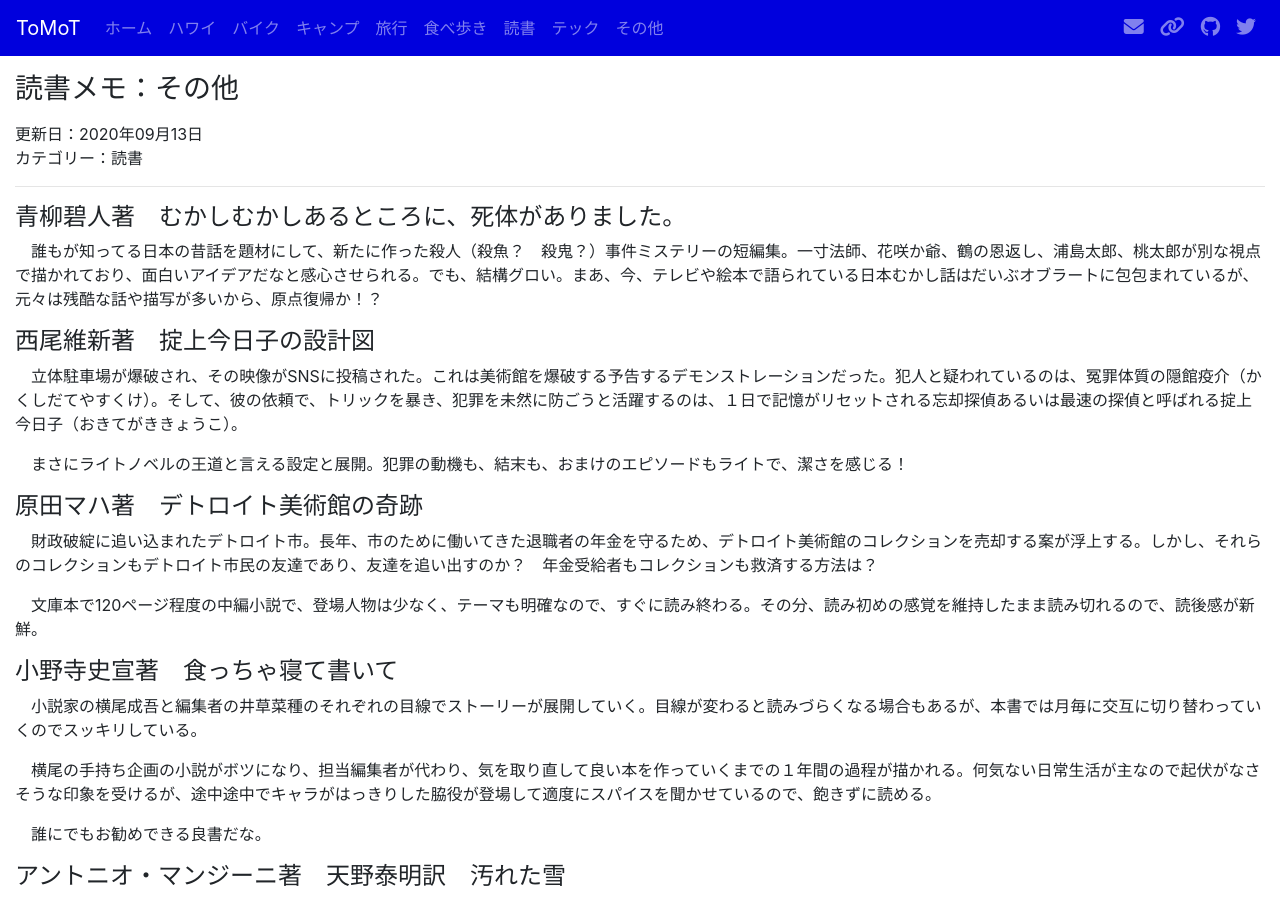
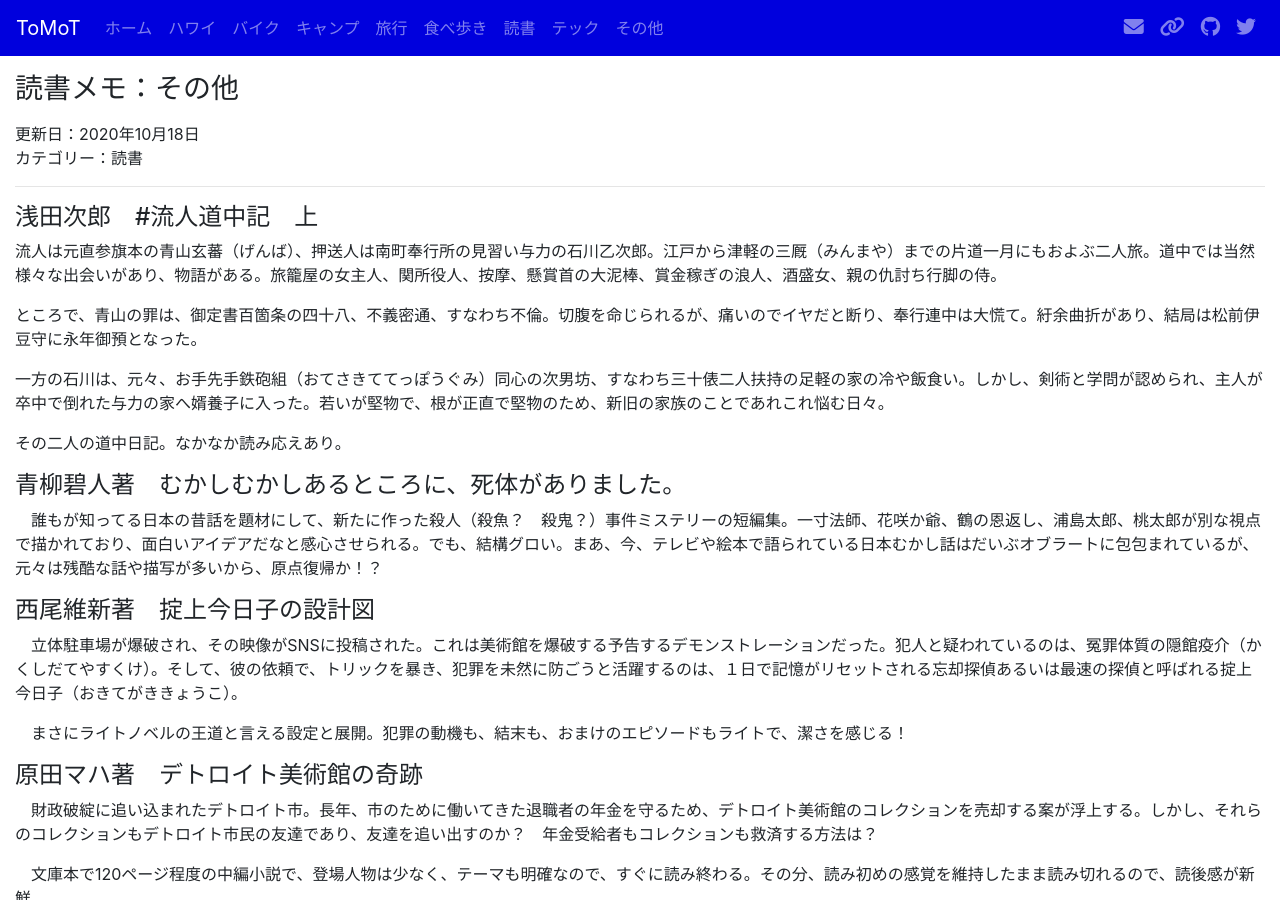
Before and after one commit to tomot/tomot.github.io, a Jekyll site: the page built from pages/book-etc.md, in a window 1280 px wide and 900 px high. Built offline with Jekyll 4.4.1, drawn with Linux system fonts in a browser that asks for light colours; nearby versions of some CDN libraries.

Commit message:
add a book by Asada

```diff
--- a/pages/book-etc.md
+++ b/pages/book-etc.md
@@ -1,9 +1,19 @@
 ---
 layout: page
 title: 読書メモ：その他
-date: 2020-09-13
+date: 2020-10-18
 categories: 読書
 ---
+#### 浅田次郎　#流人道中記　上
+
+流人は元直参旗本の青山玄蕃（げんば）、押送人は南町奉行所の見習い与力の石川乙次郎。江戸から津軽の三厩（みんまや）までの片道一月にもおよぶ二人旅。道中では当然様々な出会いがあり、物語がある。旅籠屋の女主人、関所役人、按摩、懸賞首の大泥棒、賞金稼ぎの浪人、酒盛女、親の仇討ち行脚の侍。
+
+ところで、青山の罪は、御定書百箇条の四十八、不義密通、すなわち不倫。切腹を命じられるが、痛いのでイヤだと断り、奉行連中は大慌て。紆余曲折があり、結局は松前伊豆守に永年御預となった。
+
+一方の石川は、元々、お手先手鉄砲組（おてさきててっぽうぐみ）同心の次男坊、すなわち三十俵二人扶持の足軽の家の冷や飯食い。しかし、剣術と学問が認められ、主人が卒中で倒れた与力の家へ婿養子に入った。若いが堅物で、根が正直で堅物のため、新旧の家族のことであれこれ悩む日々。
+
+その二人の道中日記。なかなか読み応えあり。
+
 #### 青柳碧人著　むかしむかしあるところに、死体がありました。
 
 　誰もが知ってる日本の昔話を題材にして、新たに作った殺人（殺魚？　殺鬼？）事件ミステリーの短編集。一寸法師、花咲か爺、鶴の恩返し、浦島太郎、桃太郎が別な視点で描かれており、面白いアイデアだなと感心させられる。でも、結構グロい。まあ、今、テレビや絵本で語られている日本むかし話はだいぶオブラートに包包まれているが、元々は残酷な話や描写が多いから、原点復帰か！？
```
Also changed, not shown: book.md (+1 -1 lines), index.md (+2 -2 lines).
